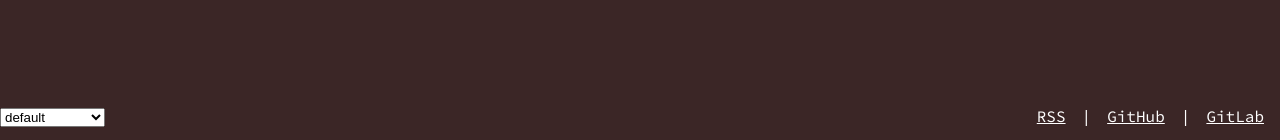
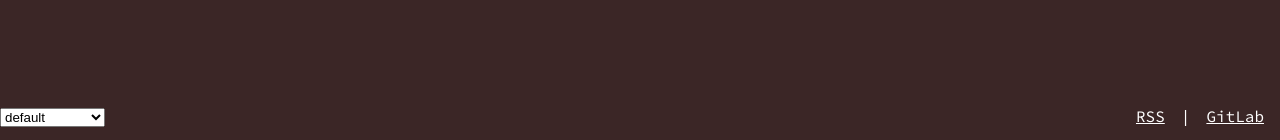
Before and after one commit to jannisfink/jannisfink.de, a Jekyll site: the page built from about.md, in a window 1280 px wide. Shown: the part 757-897 px from the top of the page. Built offline with Jekyll 4.4.1, drawn with Linux system fonts in a browser that asks for light colours; comment, search, counter and statistics services are not loaded.

```diff
--- a/_includes/footer.html
+++ b/_includes/footer.html
@@ -2,7 +2,7 @@
     <div id="theme-select" class="theme-select left"></div>
     <ul class="links right">
         <li><a href="{{"/feed.xml" | absolute_url}}" rel="nofollow" target="_blank">RSS</a></li>
-        <li><a href="https://github.com/{{site.github}}" rel="nofollow" target="_blank">GitHub</a></li>
+        <!--<li><a href="https://github.com/{{site.github}}" rel="nofollow" target="_blank">GitHub</a></li>-->
         <li><a href="https://gitlab.com/{{site.gitlab}}" rel="nofollow" target="_blank">GitLab</a></li>
     </ul>
 </footer>
```
